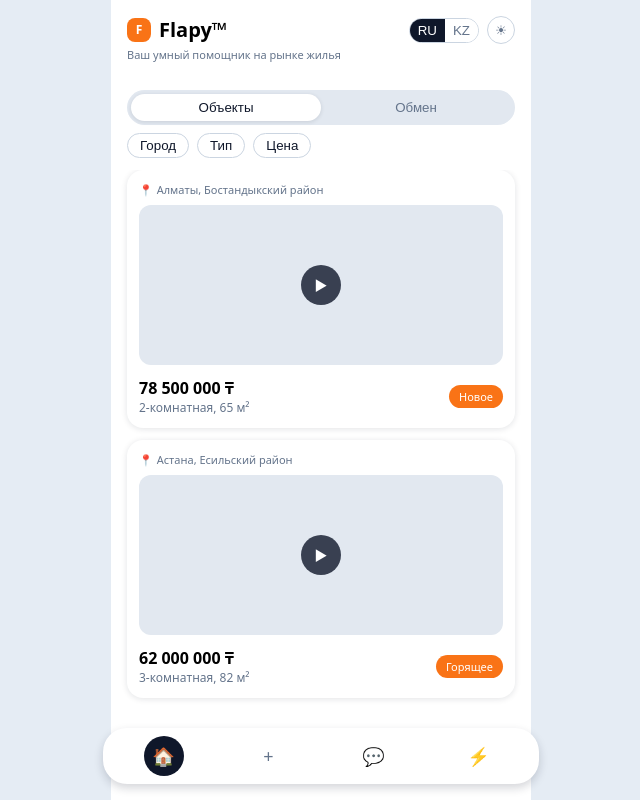
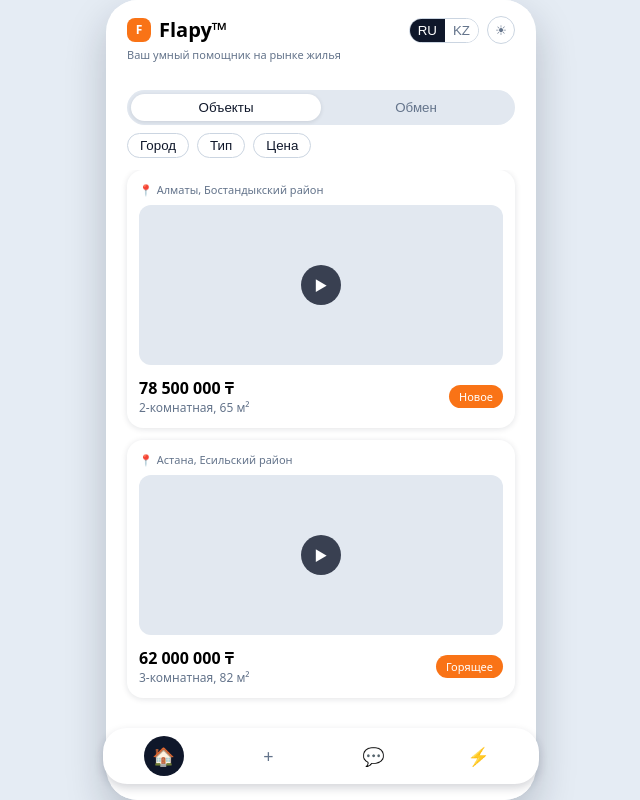
Before and after one commit to adzon812-ops/Flapy-, a Next.js app: page / in a window 1280 px wide. Shown: the whole page, without its empty margins (319-959 px from the left). Built offline with nearby package versions, Linux system fonts and the light colour scheme.

Commit message:
Update layout.jsx

```diff
--- a/app/layout.jsx
+++ b/app/layout.jsx
@@ -14,9 +14,27 @@ export default function RootLayout({ children }) {
           fontFamily:
             "system-ui, -apple-system, BlinkMacSystemFont, 'Segoe UI', sans-serif",
           background: '#e5ecf4',
+          minHeight: '100vh',
+          display: 'flex',
+          alignItems: 'center',
+          justifyContent: 'center',
         }}
       >
-        {children}
+        <div
+          style={{
+            width: '100%',
+            maxWidth: 430,
+            height: 844,
+            maxHeight: '100vh',
+            background: '#ffffff',
+            borderRadius: 32,
+            boxShadow: '0 18px 40px rgba(15,23,42,0.22)',
+            overflow: 'hidden',
+            position: 'relative',
+          }}
+        >
+          {children}
+        </div>
       </body>
     </html>
   );
```
